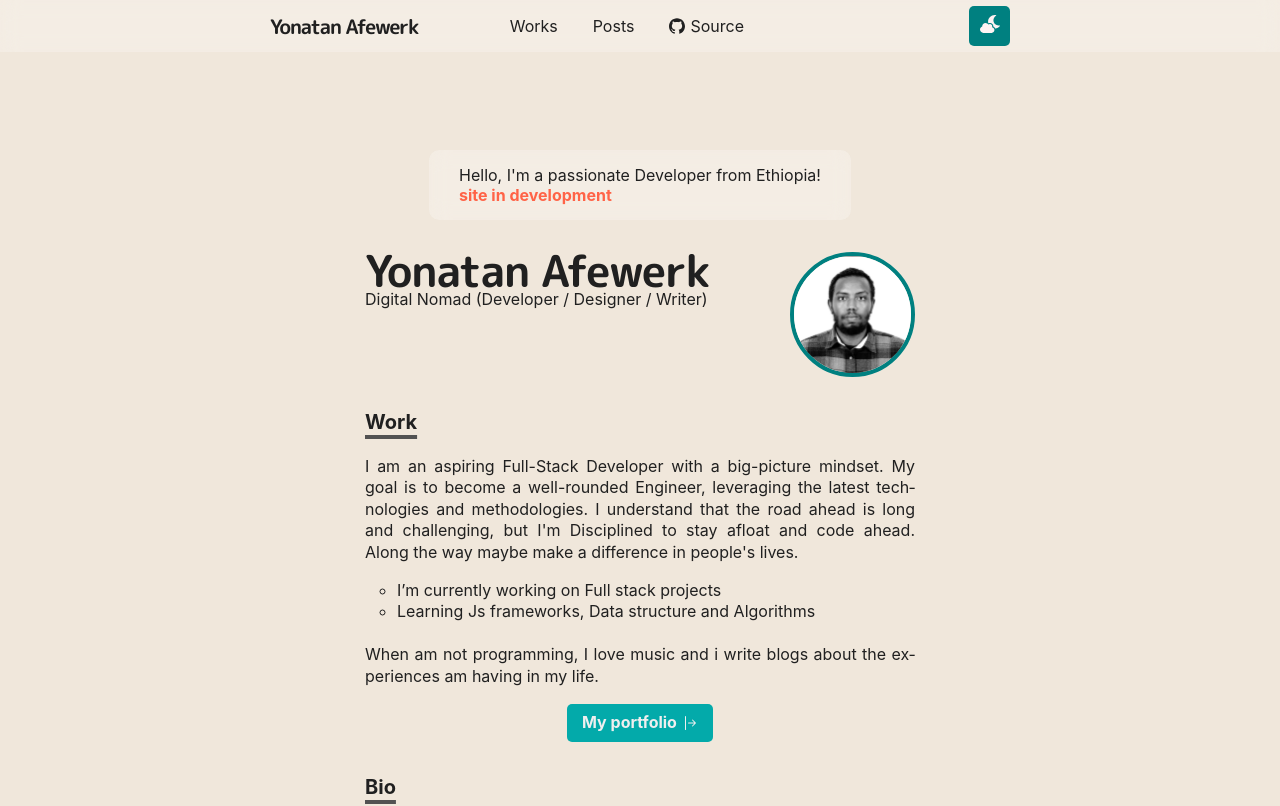
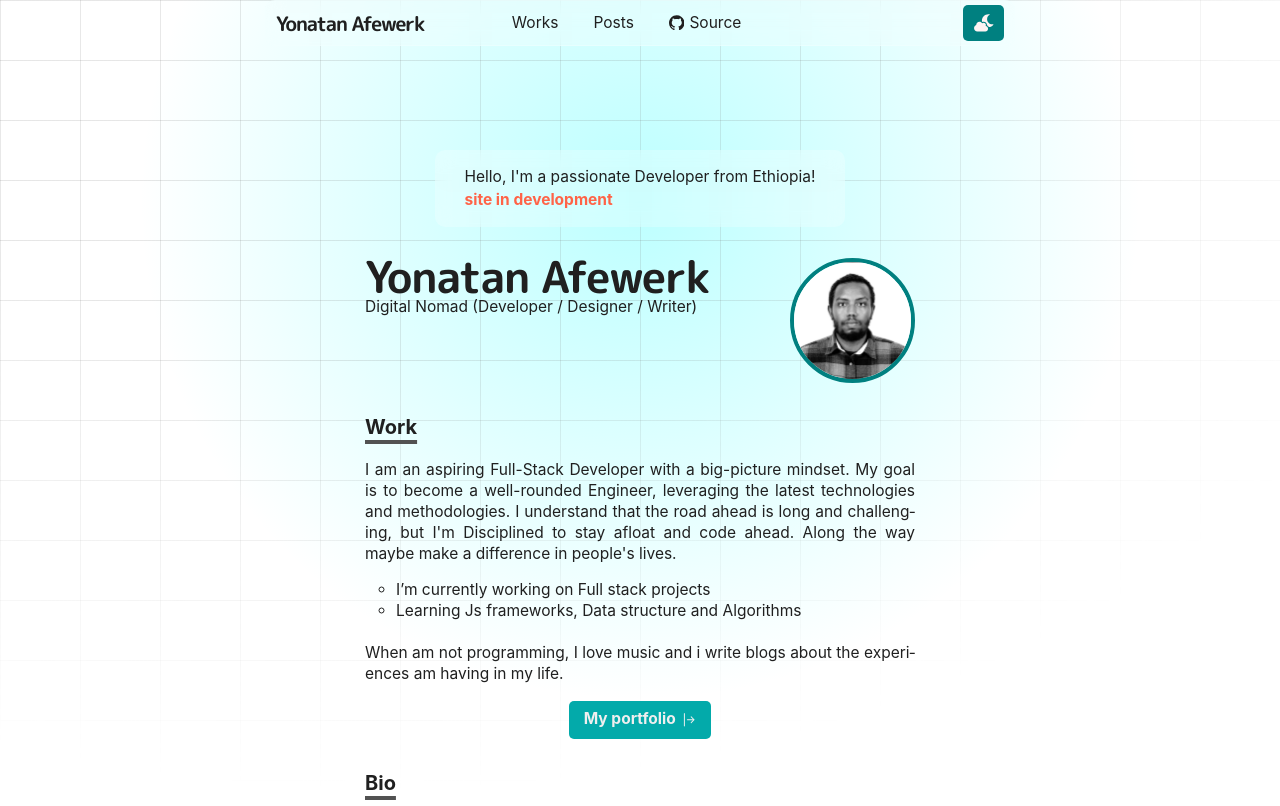
Before and after one commit to Yehonatal/portfolio_v2, a React (Vite) app: page / in a window 1280 px wide. Shown: the top 806 px of the page. Built offline with nearby package versions, Linux system fonts and the light colour scheme.

Commit message:
UI: background style update

```diff
--- a/index.html
+++ b/index.html
@@ -11,7 +11,27 @@
 </head>
 
 <body class="light_theme">
-    <div id="root"></div>
+
+
+    <div class="">
+        <div
+            class="absolute bottom-0 left-0 right-0 top-0 bg-[radial-gradient(circle_500px_at_50%_200px,#69FFFF71,transparent)] z-[-1]">
+            <div
+                class="absolute bottom-0 left-0 right-0 top-0 bg-[linear-gradient(to_right,#8080802E_1px,transparent_1px),linear-gradient(to_bottom,#7575752E_1px,transparent_1px)] bg-[size:80px_60px] [mask-image:radial-gradient(ellipse_80%_90%_at_30%_0%,#000_50%,transparent_110%)]">
+            </div>
+        </div>
+
+        <div id="root"></div>
+    </div>
+
+    <!--
+    <div class="relative h-full w-full bg-white">
+        <div
+            class="">
+        </div>
+    </div> -->
+
+
     <script type="module" src="/src/main.tsx"></script>
 </body>
 
--- a/package.json
+++ b/package.json
@@ -25,9 +25,12 @@
     "@typescript-eslint/eslint-plugin": "^6.0.0",
     "@typescript-eslint/parser": "^6.0.0",
     "@vitejs/plugin-react-swc": "^3.3.2",
+    "autoprefixer": "^10.4.19",
     "eslint": "^8.45.0",
     "eslint-plugin-react-hooks": "^4.6.0",
     "eslint-plugin-react-refresh": "^0.4.3",
+    "postcss": "^8.4.38",
+    "tailwindcss": "^3.4.3",
     "typescript": "^5.0.2",
     "vite": "^4.4.5"
   }
--- /dev/null
+++ b/postcss.config.js
@@ -0,0 +1,6 @@
+export default {
+    plugins: {
+        tailwindcss: {},
+        autoprefixer: {},
+    },
+};
--- a/src/App.tsx
+++ b/src/App.tsx
@@ -1,3 +1,4 @@
+import "./index.css";
 import Header from "./component/Header";
 import Hero from "./component/Hero";
 import Work from "./component/Work";
--- a/src/component/Header.tsx
+++ b/src/component/Header.tsx
@@ -34,8 +34,8 @@ function Header() {
     return (
         <header>
             <div className="header_container">
-                <div className="tag">
-                    <Link to="/" className="tag_link">
+                <div className="tag ">
+                    <Link to="/" className="tag_link  ">
                         Yonatan Afewerk
                     </Link>
                 </div>
@@ -56,8 +56,9 @@ function Header() {
                         </a>
                     </li>
                 </nav>
+                {/* changeTheme function for the onclick  */}
                 <div className="theme_switch">
-                    <div className="switch" onClick={changeTheme}>
+                    <div className="switch" onClick={() => {}}>
                         <FaCloudMoon />
                     </div>
                 </div>
--- a/src/style/index.css
+++ b/src/index.css
@@ -1,5 +1,9 @@
-@charset "utf-8";
 @import url("https://fonts.googleapis.com/css2?family=M+PLUS+Rounded+1c:wght@500;700&display=swap");
+
+@tailwind base;
+@tailwind components;
+@tailwind utilities;
+
 *:where(
         :not(html, iframe, canvas, img, svg, video, audio):not(svg *, symbol *)
     ) {
@@ -96,7 +100,7 @@ meter {
 .dark_theme {
     --crl-txt: white;
     --crl-bg: #202020;
-    --crl-glass: rgba(62, 62, 62, 0.25);
+    --crl-glass: rgba(255, 255, 255, 0.25);
 }
 
 :root {
@@ -107,7 +111,8 @@ meter {
 body {
     font-family: var(--ff-family);
     color: var(--crl-txt);
-    background: var(--crl-bg);
+    /* background: var(--crl-bg); */
     padding: 0 20px;
     transition: background-color 0.3s ease-in-out;
+    font-size: 0.97em !important;
 }
--- a/src/main.tsx
+++ b/src/main.tsx
@@ -1,8 +1,9 @@
+import "./index.css";
+
 import { Analytics } from "@vercel/analytics/react";
 import React from "react";
 import ReactDOM from "react-dom/client";
 import App from "./App.tsx";
-import "./style/index.css";
 
 ReactDOM.createRoot(document.getElementById("root")!).render(
     <React.StrictMode>
--- a/src/style/header.css
+++ b/src/style/header.css
@@ -1,23 +1,27 @@
 header {
     border: 1px solid rgba(226, 226, 226, 0);
-    top: 0;
+    top: -1px;
     left: 0;
     position: fixed;
     width: 100%;
-    background: var(--crl-glass);
 
     z-index: 2;
-    backdrop-filter: blur(10px);
+    /* backdrop-filter: blur(15px); */
 }
 
 .header_container {
+    border: 1px solid #f2ffff65;
+    border-radius: 10px;
     display: flex;
     margin: 0 10px;
-    padding: 5px;
+    padding: 4px 10px;
     align-items: center;
     margin-inline: auto;
+    /* background-color: white; */
     max-width: 750px;
     user-select: none;
+    background: #f2ffff65;
+    backdrop-filter: blur(10px);
 }
 
 .theme_switch {
--- /dev/null
+++ b/tailwind.config.js
@@ -0,0 +1,8 @@
+/** @type {import('tailwindcss').Config} */
+export default {
+    content: ["./index.html", "./src/**/*.{js,ts,jsx,tsx}"],
+    theme: {
+        extend: {},
+    },
+    plugins: [],
+};
```
Also changed, not shown: 1 other file (tests, documents, lock files or other folders).
